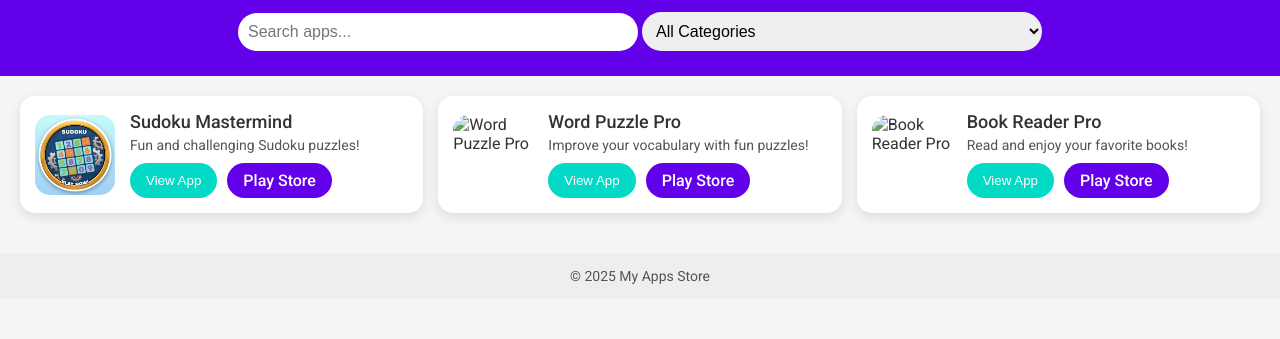
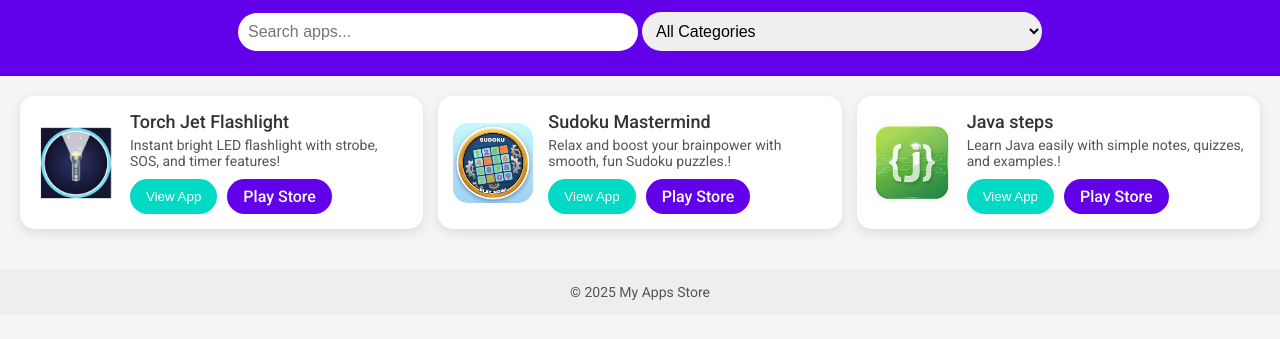
Before and after one commit to SELVA7092/app_website, a plain HTML site: page index.html in a window 1280 px wide. Shown: the part 75-414 px from the top of the page. Drawn offline with Linux system fonts and the light colour scheme.

Commit message:
add new app

```diff
--- a/index.html
+++ b/index.html
@@ -109,33 +109,33 @@ footer{ padding:15px; text-align:center; background:#eee; margin-top:20px; font-
 let appsData = [
   {
     id: "app1",
+    name: "Torch Jet Flashlight",
+    category: "App",
+    shortDesc: "Instant bright LED flashlight with strobe, SOS, and timer features!",
+    longDesc: "Torch Jet Flashlight — a super bright, fast, and easy-to-use LED flashlight app with strobe, SOS, color light, and auto-off timer. Light up your world instantly!",
+    icon: "images/torch_icon.jpeg",
+    playStore: "https://play.google.com/store/apps/details?id=com.selvakumar.torchjet",
+    screenshots: ["images/torch1.jpg","images/torch2.jpg","images/torch3.jpg"]
+  },
+  {
+    id: "app2",
     name: "Sudoku Mastermind",
     category: "Game",
-    shortDesc: "Fun and challenging Sudoku puzzles!",
-    longDesc: "Sudoku Mastermind is the ultimate Sudoku experience. Solve daily puzzles, challenge yourself with multiple difficulty levels, and improve your logic skills.",
+    shortDesc: "Relax and boost your brainpower with smooth, fun Sudoku puzzles.!",
+    longDesc: "Enjoy a clean, relaxing Sudoku experience with multiple difficulty levels.Sharpen your logic, improve focus, and become a true Sudoku Mastermind!.",
     icon: "images/sudoku-icon.jpg",
-    playStore: "#",
+    playStore: "https://play.google.com/store/apps/details?id=com.selva.sudokugame&hl=en-US&ah=upBrtpCIEGLv-BKOvCM2gll8kTc",
     screenshots: ["images/sudoku1.png","images/sudoku2.png","images/sudoku3.png"]
   },
   {
-    id: "app2",
-    name: "Word Puzzle Pro",
+    id: "app3",
+    name: "Java steps",
     category: "App",
-    shortDesc: "Improve your vocabulary with fun puzzles!",
-    longDesc: "Word Puzzle Pro lets you train your brain with exciting word challenges. Play daily puzzles, track your progress, and expand your vocabulary.",
-    icon: "images/word-icon.png",
-    playStore: "#",
-    screenshots: ["images/word1.png","images/word2.png","images/word3.png"]
-  },
-  {
-    id: "app3",
-    name: "Book Reader Pro",
-    category: "Read Book",
-    shortDesc: "Read and enjoy your favorite books!",
-    longDesc: "Book Reader Pro lets you read eBooks anytime, anywhere. Enjoy thousands of books in multiple formats, with night mode and bookmarks.",
-    icon: "images/book-icon.png",
-    playStore: "#",
-    screenshots: ["images/book1.png","images/book2.png","images/book3.png"]
+    shortDesc: "Learn Java easily with simple notes, quizzes, and examples.!",
+    longDesc: "Master Java step by step with clear notes, quizzes, and real code examples.Perfect for beginners who want to learn Java anytime, anywhere!",
+    icon: "images/javastep_icon.png",
+    playStore: "https://play.google.com/store/apps/details?id=com.selva.javasteps&hl=en-US&ah=upBrtpCIEGLv-BKOvCM2gll8kTc",
+    screenshots: ["images/javastep1.png","images/javastep2.png","images/javastep3.png"]
   }
 ];
 
```
Also changed, not shown: images/javastep1.png (added), images/javastep2.png (added), images/javastep3.png (added), images/javastep_icon.png (added), images/torch1.jpg (added), images/torch2.jpg (added), images/torch3.jpg (added), images/torch_icon.jpeg (added).
